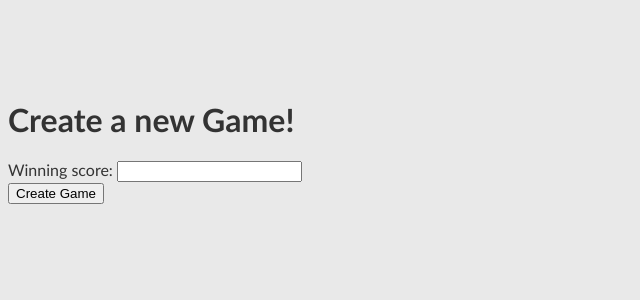
After one commit to nathanpaul/FR_office_sports, a Rails app: page /games/new in a window 1280 px wide. The commit adds this page. Shown: the top 300 px of the page, without its empty margins (0-640 px from the left). Run offline with Rails 7, Linux system fonts and the light colour scheme; style sheets or scripts are compiled from the project's sources; parts of the project's set-up code (start-up, migrations or seed data) failed here and were passed over; some libraries are stand-ins or nearby versions.

Commit message:
new game link is working

```diff
--- a/app/assets/stylesheets/players.css.scss
+++ b/app/assets/stylesheets/players.css.scss
@@ -119,4 +119,18 @@ body{
 			}
 		}
 	}
+
+	.add_player{
+		margin-left: 110px;
+		margin-top: 20px;
+		a{
+			color: #333;
+		}
+	}
+
+	#container_right{
+		float: right;
+		margin-left: 505px;
+		font-size: 28px;
+	}
 }
--- a/app/controllers/games_controller.rb
+++ b/app/controllers/games_controller.rb
@@ -1,2 +1,12 @@
 class GamesController < ApplicationController
+
+	def new
+		@game = Game.new
+	end
+
+	def create
+		@game = Game.new(params[:game])
+		@game.save
+		redirect_to players_path
+	end
 end
--- a/app/controllers/players_controller.rb
+++ b/app/controllers/players_controller.rb
@@ -10,6 +10,6 @@ class PlayersController < ApplicationController
 	def create
 		@player = Player.new(params[:player])
 		@player.save
-		redirect_to :back
+		redirect_to players_path
 	end
 end
--- a/app/models/game.rb
+++ b/app/models/game.rb
@@ -1,3 +1,4 @@
 class Game < ActiveRecord::Base
 	belongs_to :player
+	attr_accessible :winning_score, :losing_score, :blue_offense, :blue_defense, :red_offense, :red_defense, :blue_ELO, :red_ELO, :winner
 end
--- /dev/null
+++ b/app/views/games/new.html.haml
@@ -0,0 +1,8 @@
+%h1 Create a new Game!
+=form_for(@game) do |f|
+	.field
+		= f.label "Winning Score: "
+		= f.number_field :winning_score
+		%br/
+	.actions
+		= f.submit
--- a/app/views/players/index.html.haml
+++ b/app/views/players/index.html.haml
@@ -15,4 +15,6 @@
 					%span.name=p.name
 					%span.record="#{p.wins} - #{p.losses}"
 					%span.ELO=p.ELO_rating
+	#p.add_player=link_to "* Don't see yourself listed? Add yourself!", new_player_path
 	#container_right
+		%p.add_new_game=link_to "Add a new game here!", new_game_path
--- a/app/views/players/new.html.haml
+++ b/app/views/players/new.html.haml
@@ -11,7 +11,7 @@
   = f.hidden_field :points_against, :value => 0
 
   .field
-    = f.label :name
+    = f.label "Name"
     %br/
     = f.text_field :name
   .actions
```
